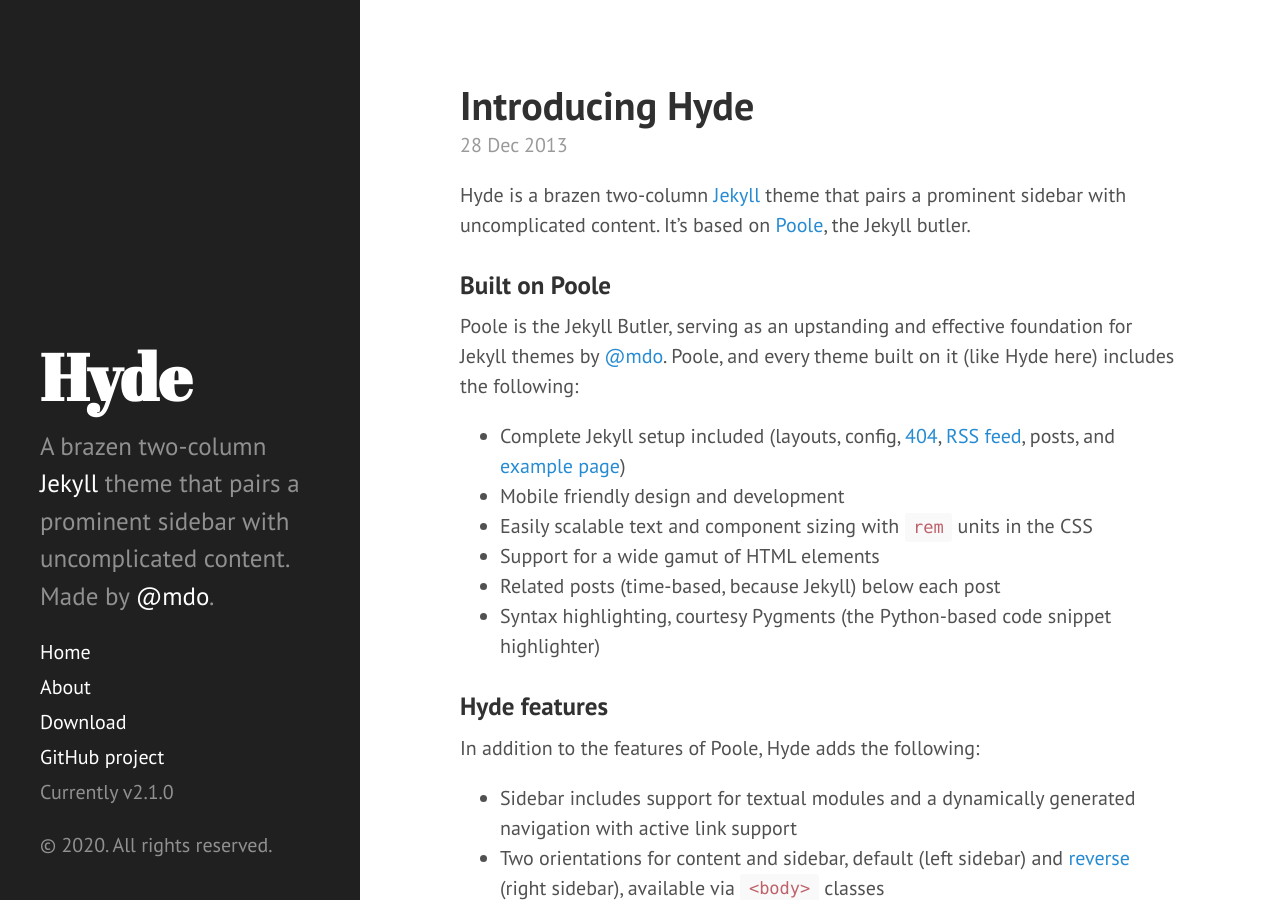
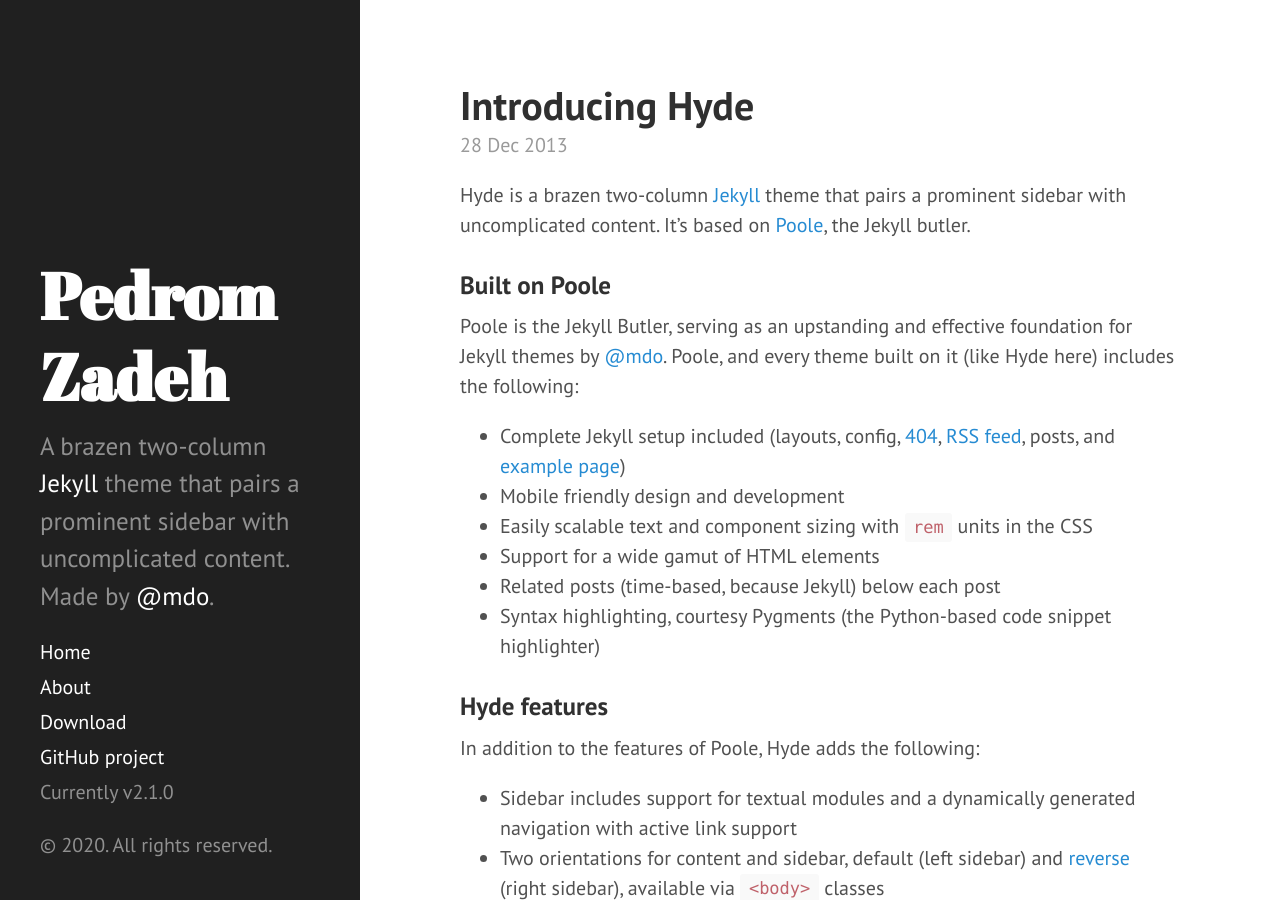
Before and after one commit to pedromzadeh/pedromzadeh.github.io, a Jekyll site: the page built from index.html, in a window 1280 px wide and 900 px high. Built offline with Jekyll 4.4.1, drawn with Linux system fonts in a browser that asks for light colours; Markdown is read by kramdown in place of the engine named in the settings; the list of posts is cut into pages by our own code.

Commit message:
Update sidebar.html

```diff
--- a/_includes/sidebar.html
+++ b/_includes/sidebar.html
@@ -2,8 +2,7 @@
   <div class="container sidebar-sticky">
     <div class="sidebar-about">
       <h1>
-        <a href="{{ site.baseurl }}">
-          {{ site.title }}
+           Pedrom Zadeh
         </a>
       </h1>
       <p class="lead">{{ site.description }}</p>
```
